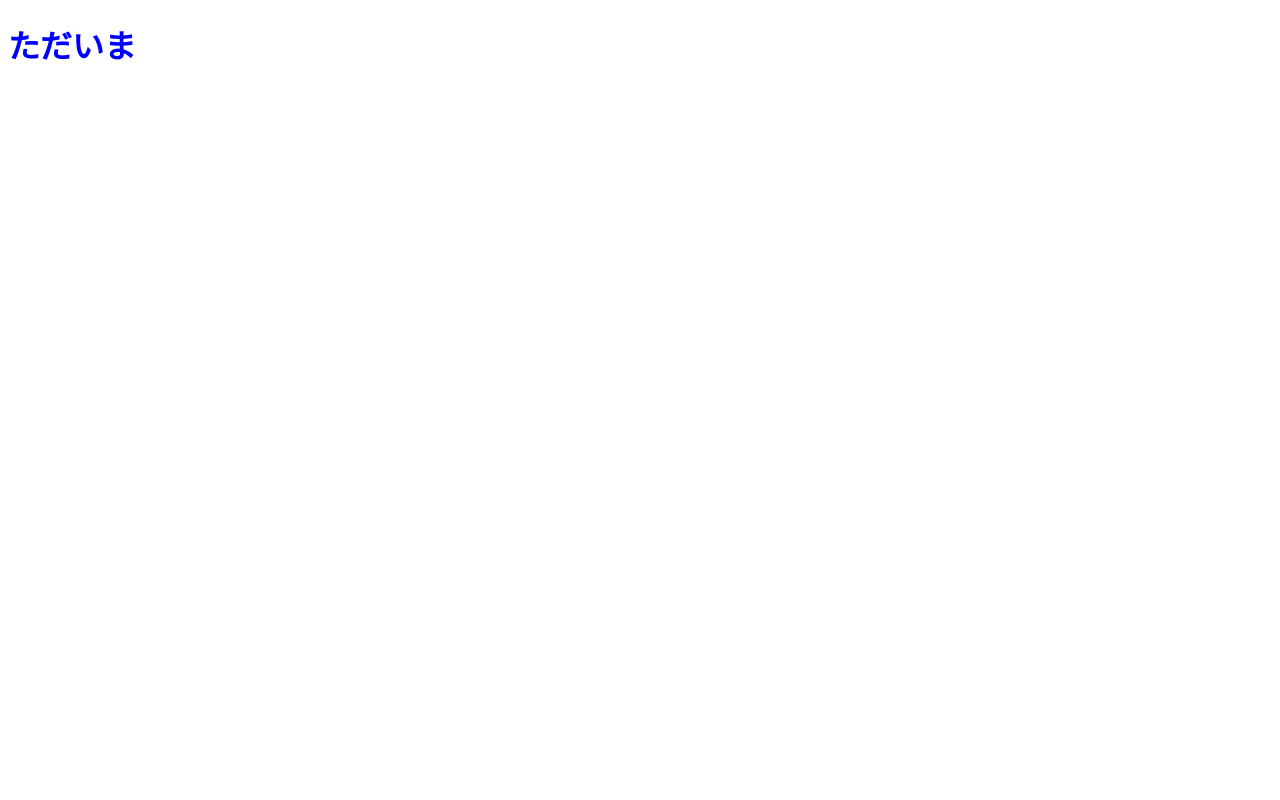
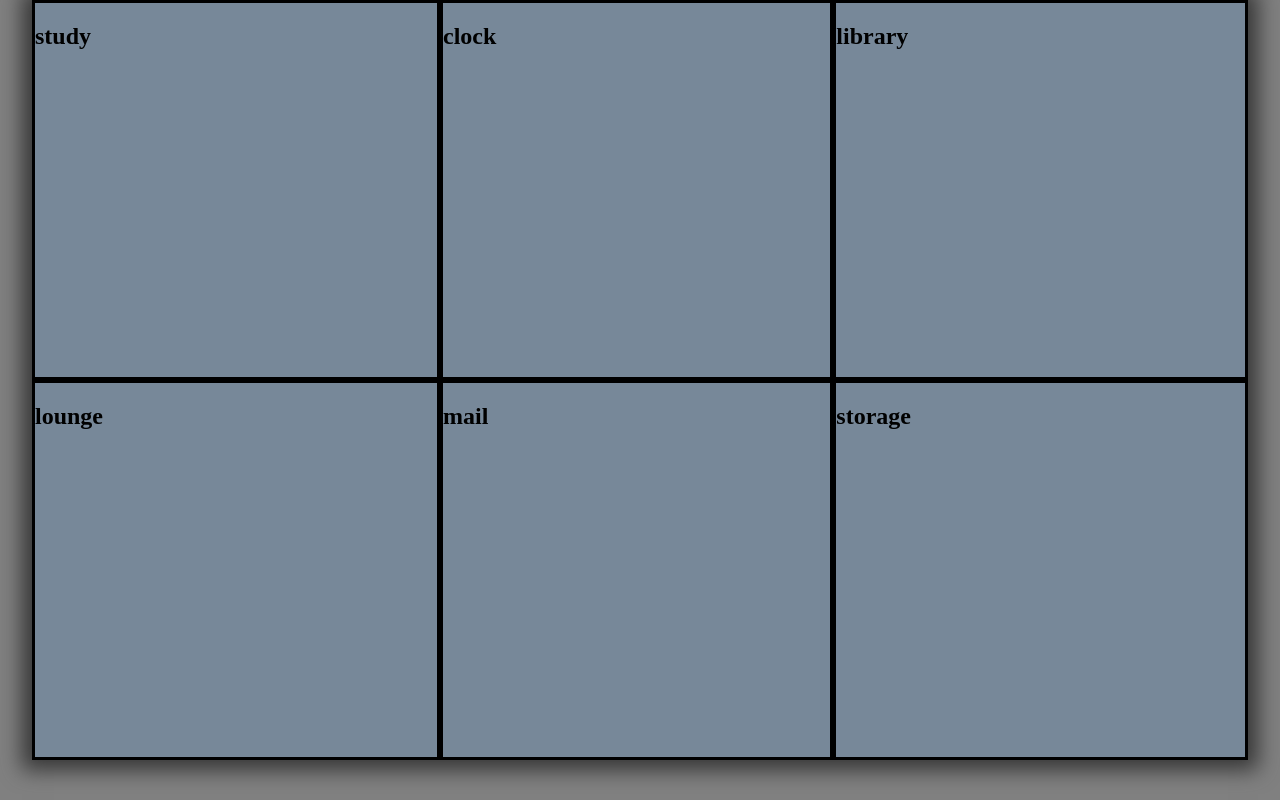
Before and after one commit to dainebigham/startpage, a plain HTML site: page index.html in a window 1280 px wide. Drawn offline with Linux system fonts and the light colour scheme.

Commit message:
Testing with CSS grid

```diff
--- a/css/styles.css
+++ b/css/styles.css
@@ -1,3 +1,30 @@
 body {
-    color: blue;
+    background-color: grey;
+    width: 100vw;
+    height: 100vh;
+    margin: 0;
 }
+
+#study {grid-area: "study"}
+#clock {grid-area: "clock"}
+#library {grid-area: "library"}
+#lounge {grid-area: "lounge"}
+#mail {grid-area: "mail"}
+#storage {grid-area: "storage"}
+
+.grid-container {
+    display: grid;
+    background-color: lightslategray;
+    height: 95vh;
+    width: 95vw;
+    margin: 0 auto;
+    box-shadow: 0 0 20px 10px rgb(55, 55, 55);
+
+    grid-template-areas:
+        "study clock library"
+        "lounge mail storage";
+}
+
+.grid-item {
+    border-style: solid;
+}
--- a/index.html
+++ b/index.html
@@ -2,12 +2,19 @@
 
 <head>
     <title>おかえりなさい</title>
-    <link rel="stylesheet" href="./css/styles.css"
+    <link rel="stylesheet" href="./css/styles.css">
 </head>
 
 <body>
-    <div class="main" id="main">
-        <h1>ただいま</h1>
+    <div id="main">
+        <div id="entrance" class="grid-container">
+            <div class="grid-item" id="study"><h2>study</h2></div>
+            <div class="grid-item" id="clock"><h2>clock</h2></div>
+            <div class="grid-item" id="library"><h2>library</h2></div>
+            <div class="grid-item" id="lounge"><h2>lounge</h2></div>
+            <div class="grid-item" id="mail"><h2>mail</h2></div>
+            <div class="grid-item" id="storage"><h2>storage</h2></div>
+        </div>
     </div>
 
 </body>
```
